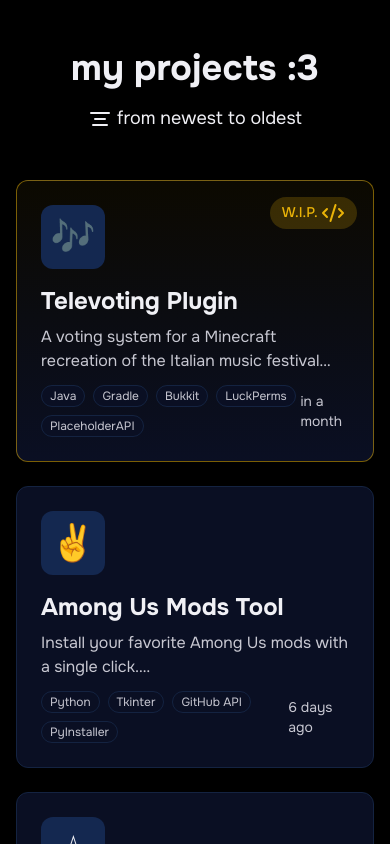
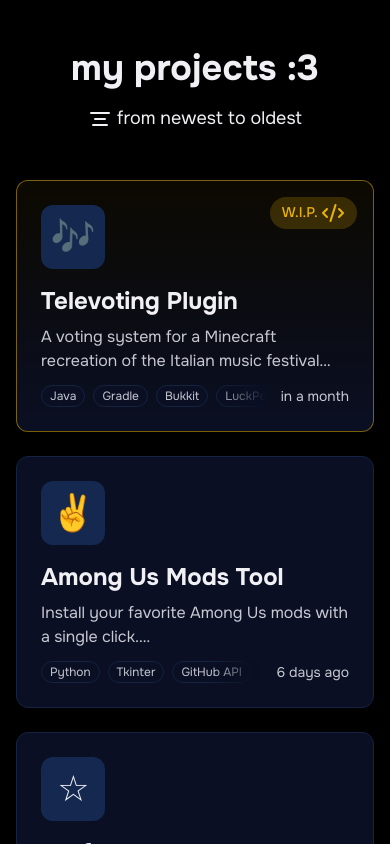
Before and after one commit to letruxux/bio, a Next.js app: page /p in a window 390 px wide. Built offline with nearby package versions, Linux system fonts and the light colour scheme.

Commit message:
some responsive stuff, also fixed a typo

```diff
--- a/src/app/globals.css
+++ b/src/app/globals.css
@@ -6,8 +6,16 @@
   .delay-2 {
     animation-delay: 0.2s;
   }
-  z .delay-4 {
+  .delay-4 {
     animation-delay: 0.4s;
+  }
+
+  .no-scrollbar::-webkit-scrollbar {
+    display: none;
+  }
+  .no-scrollbar {
+    -ms-overflow-style: none;
+    scrollbar-width: none;
   }
 }
 
--- a/src/app/p/[name]/page.tsx
+++ b/src/app/p/[name]/page.tsx
@@ -141,11 +141,14 @@
         >
           {/* Project Info */}
           <div ref={contentRef}>
-            <div className="flex items-center gap-4 mb-3">
+            <div className="flex flex-nowrap items-center gap-4 mb-1">
               <h1 className="text-3xl font-bold text-text-primary">{data.title}</h1>
-              {data.wip && <WipBadge inline />}
-              {data.archived && <ArchivedBadge inline />}
+              <div className="flex-shrink-0">
+                {data.wip && <WipBadge inline />}
+                {data.archived && <ArchivedBadge inline />}
+              </div>
             </div>
+
             <p className="text-text-secondary mb-6 text-lg">{data.description}</p>
           </div>
 
--- a/src/app/page.tsx
+++ b/src/app/page.tsx
@@ -4,14 +4,7 @@
 export default function Home() {
   return (
     <>
-      <style>
-        {/* hide scrollbar, messes up padding */}
-        {`
-*::-webkit-scrollbar { display: none; }
-* { overflow: -moz-scrollbars-none; }
-        `}
-      </style>
-      <main className="bg-black px-8 min-h-dvh flex flex-col items-center justify-center">
+      <main className="bg-black px-8 min-h-dvh flex flex-col items-center justify-center no-scrollbar">
         <Card />
         <Lastfm />
       </main>
--- a/src/components/project-card.tsx
+++ b/src/components/project-card.tsx
@@ -37,19 +37,26 @@
           <h2 className="text-2xl font-bold mb-2">{project.title}</h2>
           <p className="text-text-secondary line-clamp-2">{project.description}</p>
           <div className="flex justify-between items-center mt-3">
-            <div className="flex flex-wrap gap-2">
+            <div className="flex gap-2 overflow-hidden relative flex-1 mr-4">
+              <div className="flex gap-2 overflow-x-auto no-scrollbar">
                 {project.techStack?.map((tech) => (
                   <span
                     key={tech}
                     className="px-2 py-0.5 text-xs bg-blue-bg border border-border-subtle
             text-text-secondary rounded-full hover:border-accent-primary
-transition-colors"
+            transition-colors whitespace-nowrap flex-shrink-0"
                   >
                     {tech}
                   </span>
                 ))}
               </div>
-            <div className="text-sm text-text-secondary">
+              <div
+                className={`absolute right-0 top-0 h-full w-12 bg-gradient-to-r from-transparent ${
+                  !project.archived ? "to-blue-bg" : ""
+                }`}
+              />
+            </div>
+            <div className="text-sm text-text-secondary shrink-0">
               {dayjs(project.time.release).fromNow()}
             </div>
           </div>
```
Lines whose indentation alone changed are shown as unchanged.
